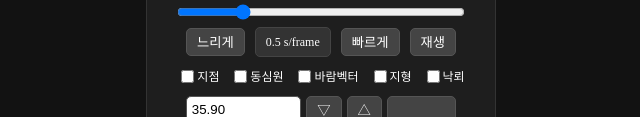
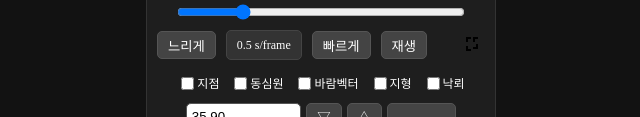
Before and after one commit to EnabledDRS/raincell, a plain HTML site: page index.html in a window 1280 px wide. Shown: the part 337-454 px from the top of the page, without its empty margins (319-959 px from the left). Drawn offline with Linux system fonts and the light colour scheme; no server answers.

Commit message:
Update index.html

```diff
--- a/index.html
+++ b/index.html
@@ -33,7 +33,12 @@
             <div class="speed-display">0.5s/frame</div>
             <button class="speed-btn" id="faster">빠르게</button>
             <button class="pause-btn">재생</button>
-        </div>
+
+            <button id="fullscreen-btn" title="전체화면" style="margin-left: auto; background: none; border: none; cursor: pointer; padding: 5px;">
+                <svg class="enter-fullscreen-icon" xmlns="http://www.w3.org/2000/svg" width="24" height="24" viewBox="0 0 24 24" fill="currentColor"><path d="M7 14H5v5h5v-2H7v-3zm-2-4h2V7h3V5H5v5zm12 2h-2v3h-3v2h5v-5zm-3-2V7h3V5h-5v5h2z"></path></svg>
+                <svg class="exit-fullscreen-icon" xmlns="http://www.w3.org/2000/svg" width="24" height="24" viewBox="0 0 24 24" fill="currentColor" style="display:none;"><path d="M5 16h3v3h2v-5H5v2zm3-8H5v2h5V5H8v3zm6 11h2v-3h3v-2h-5v5zm2-11V5h-2v5h5V8h-3z"></path></svg>
+            </button>
+            </div>
         <div class="checkboxes">
             <label><input type="checkbox" id="aws"> 지점</label>
             <label><input type="checkbox" id="center"> 동심원</label>
```
